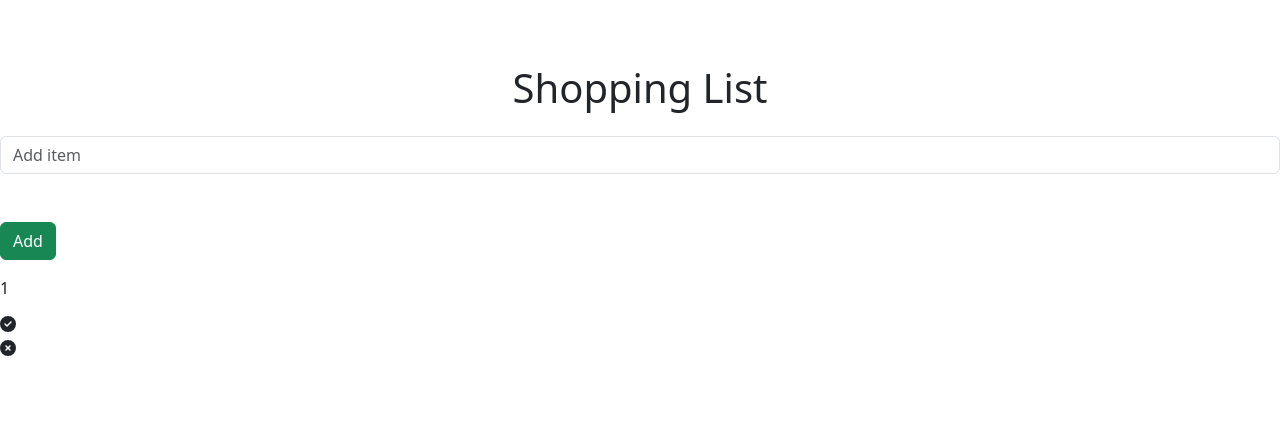
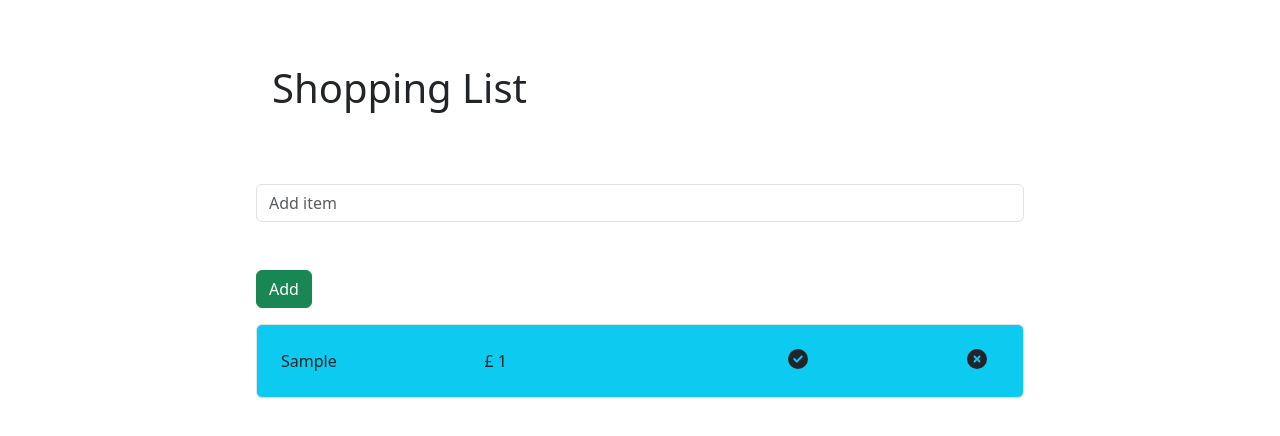
Before and after one commit to mmkobylin/shopping_list, a React (Create React App) app: page / in a window 1280 px wide. Both pictures are taken after typing "Sample" into the empty fields and a click on the button "Add". Shown: the top 436 px of the page. Built offline with nearby package versions, Linux system fonts and the light colour scheme.

Commit message:
0102 style added to the list

```diff
--- a/src/App.css
+++ b/src/App.css
@@ -1,14 +1,15 @@
 body {
   text-align: center;
+  padding-right: 20%;
+  padding-left: 20%;
 }
 
-.App-header {
-  background-color: #282c34;
-  min-height: 100vh;
-  display: flex;
-  flex-direction: column;
-  align-items: center;
-  justify-content: center;
-  font-size: calc(10px + 2vmin);
-  color: white;
+
+.completed {
+  color: gray;
+  text-decoration: line-through;
 }
+
+.icon {
+  float: right;
+}
--- a/src/components/Input.js
+++ b/src/components/Input.js
@@ -3,7 +3,7 @@ import { Button } from 'react-bootstrap';
 import { Form } from 'react-bootstrap';
 
 // addItem to shopping List
-export const Input = ( {addItem } ) => {
+export const Input = ( { addItem } ) => {
 
     const [ value, setValue ] = useState("")
 
--- a/src/components/Item.js
+++ b/src/components/Item.js
@@ -1,27 +1,22 @@
 import React, { useState } from 'react'
 import { faCircleCheck, faCircleXmark } from '@fortawesome/free-solid-svg-icons'
 import { FontAwesomeIcon } from '@fortawesome/react-fontawesome'
+import Row from 'react-bootstrap/Row';
+import Col from 'react-bootstrap/Col';
+import Container from 'react-bootstrap/Container';
 
 
 // the actual defaults of the item
 export const Item = ( { item } ) => {
 
-    // change to the 'purchased' value
-
-    // we need info and the icons displaying:
-    // we also need the icon's display
-  return (
-    <div >
-        <p> { item.item } </p>
-        <p> { item.price } </p>
-
-        {/* strikethrough to add */}
-        <FontAwesomeIcon className="mt-2 d-flex justify-content-end" icon = { faCircleCheck } />
-
-        {/* delete function to add */}
-        <FontAwesomeIcon className="mt-2 d-flex justify-content-end" icon = { faCircleXmark } />
-
-
-    </div>
-  )
+    return (
+        <Container className = "bg-info border rounded mt-3">
+        <Row>
+            <Col className="p-4" >{ item.name }</Col>
+            <Col className="p-4"> £ { item.price }</Col>
+            <Col> <FontAwesomeIcon className="p-4 icon" size='lg' icon = { faCircleCheck }  /></Col>
+            <Col> <FontAwesomeIcon className="p-4 icon" size='lg' icon = { faCircleXmark } /></Col>
+        </Row>
+        </Container>
+    );
 }
--- a/src/components/ShoppingList.js
+++ b/src/components/ShoppingList.js
@@ -11,14 +11,13 @@ export const ShoppingList = () => {
     const addItem = item => {
         // item with a random id
         setList( [ ...list, { id: uuidv4(), name: item, purchased: false, price: 1 } ] )
-            }
+    }
 
   return (
     <>
         <Input addItem = { addItem } />
 
         {/* map to show items to buy */}
-
         { list.map( ( item, index ) =>
             <Item item = { item } key = { index }
             />
--- a/src/components/Title.js
+++ b/src/components/Title.js
@@ -2,7 +2,7 @@ import React from 'react'
 
 export const Title = () => {
   return (
-    <div className='mt-5 p-3 text-center'>
+    <div className='mt-5 mb-5 p-3'>
         <h1>Shopping List</h1>
     </div>
   )
```
